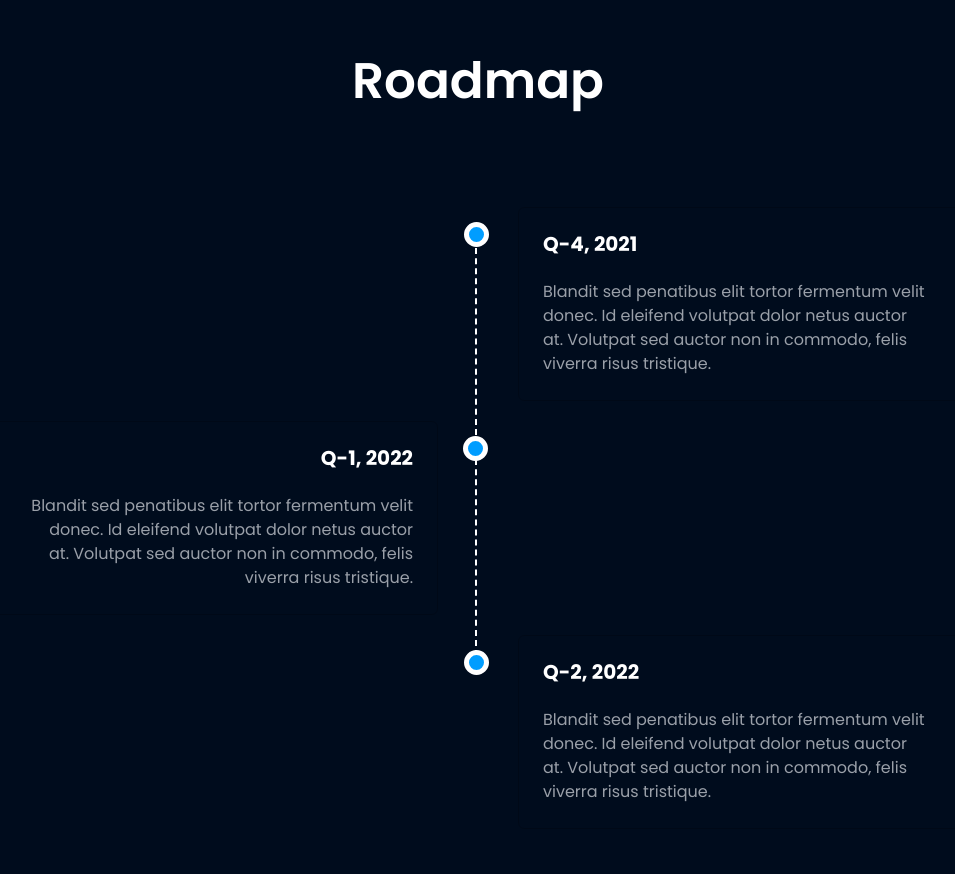
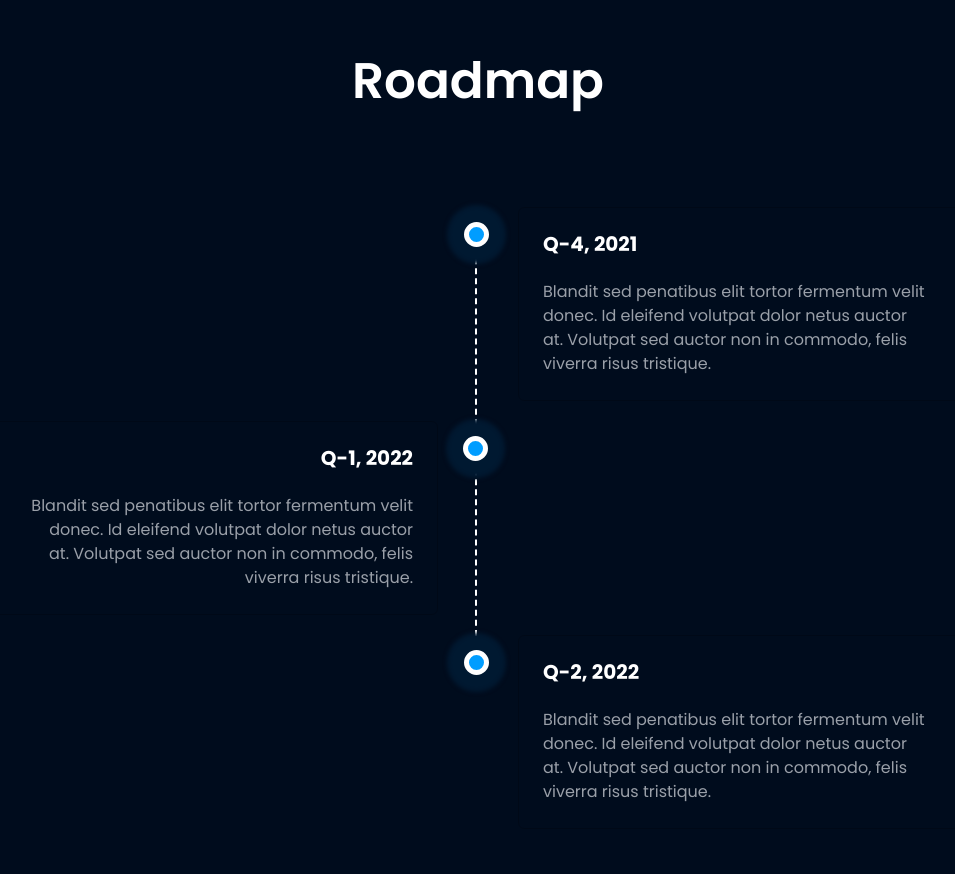
Before and after one commit to SunilVerma0358/home-page-4, a plain HTML site: page index.html in a window 1280 px wide. Shown: the part 2686-3560 px from the top of the page, without its empty margins (162-1117 px from the left). Drawn offline with nearby package versions, Linux system fonts and the light colour scheme.

Commit message:
timeline update

```diff
--- a/assets/css/style.css
+++ b/assets/css/style.css
@@ -269,7 +269,7 @@ a:hover {
     fill: #009DFF;
     background-color: #009DFF;
     border: 5px solid white;
-    box-shadow: #009DFF;
+    box-shadow: 0 0 4px 17px #001931;
     top: 15px;
     border-radius: 50%;
     z-index: 1;
```
